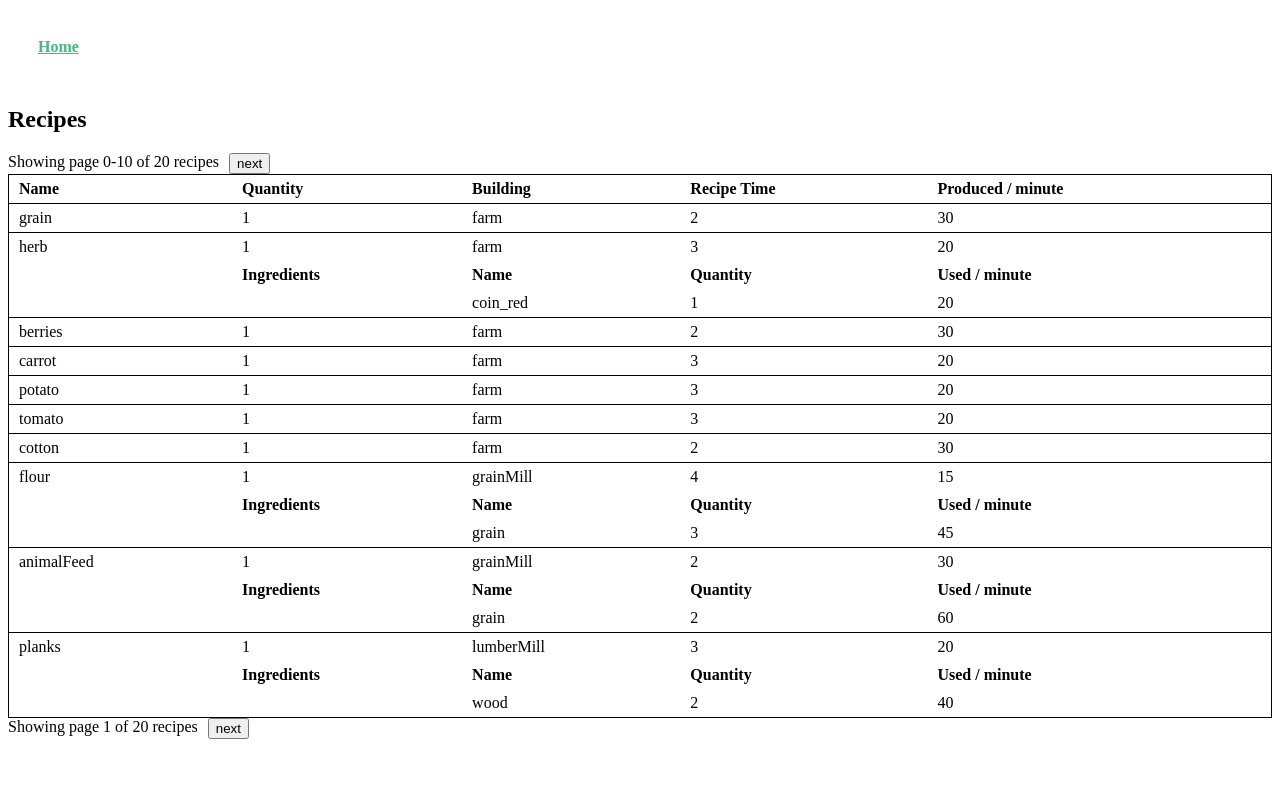
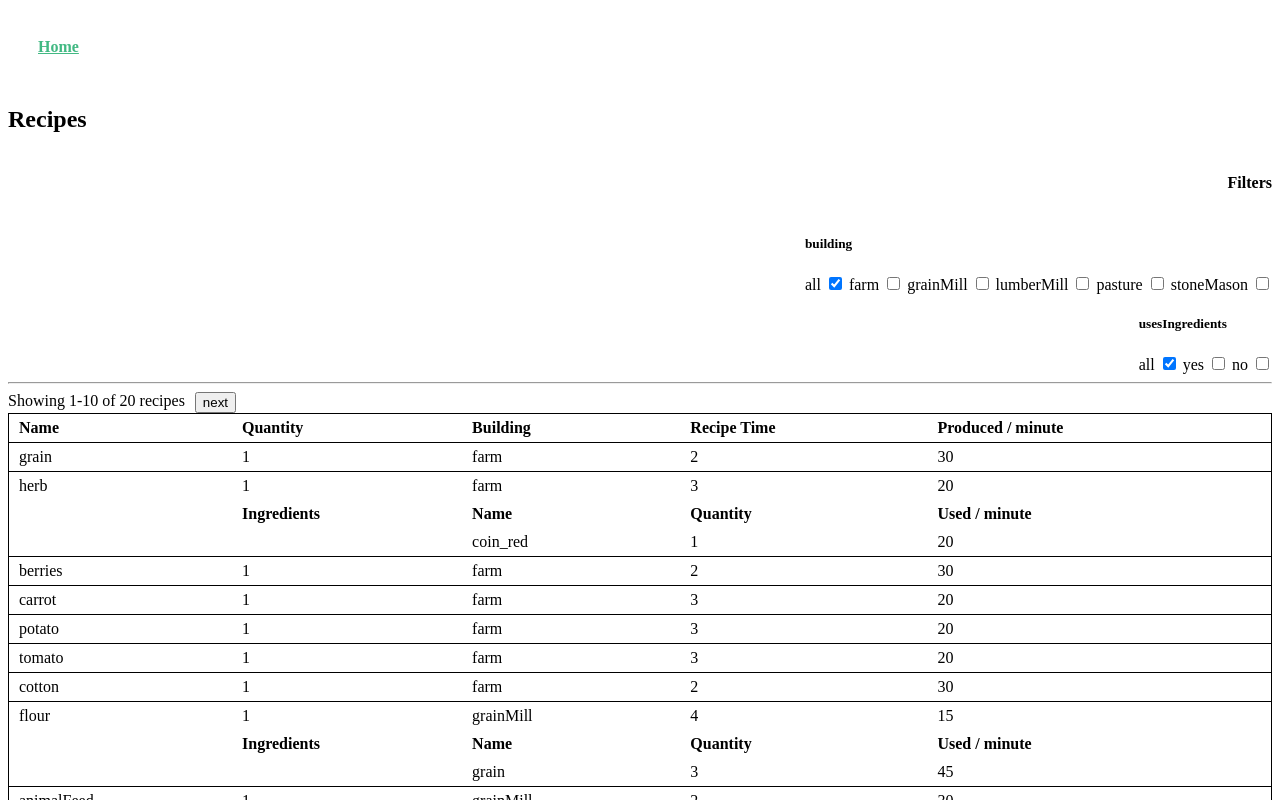
Before and after one commit to AlyxMoon/factory-town-production-calculator, a Vue app: page / in a window 1280 px wide. Shown: the top 800 px of the page. Built offline with nearby package versions, Linux system fonts and the light colour scheme.

Commit message:
add filtering for recipe list

```diff
--- /dev/null
+++ b/src/assets/data/filters.json
@@ -0,0 +1,15 @@
+{
+  "building": [
+    "all",
+    "farm",
+    "grainMill",
+    "lumberMill",
+    "pasture",
+    "stoneMason"
+  ],
+  "usesIngredients": [
+    "all",
+    "yes",
+    "no"
+  ]
+}
--- a/src/components/RecipeList.vue
+++ b/src/components/RecipeList.vue
@@ -1,10 +1,14 @@
 <template>
   <div class="recipe-list-component">
     <h2>Recipes</h2>
+
+    <recipe-list-filters></recipe-list-filters>
+
+    <hr />
     <div class="pagination-wrapper">
-      <span class="page-count">Showing page {{ page * 10 }}-{{ (page + 1) * 10 }} of {{ recipes.length }} recipes</span>
-      <button v-if="hasPrevPage" @click="page--">previous</button>
-      <button v-if="hasNextPage" @click="page++">next</button>
+      <span class="page-count">{{ currentRecipeListPageText }}</span>
+      <button v-if="hasPreviousRecipeListPage" @click="decrementRecipeListPage">previous</button>
+      <button v-if="hasNextRecipeListPage" @click="incrementRecipeListPage">next</button>
     </div>
     <table>
       <thead>
@@ -44,47 +48,47 @@
       </tbody>
     </table>
     <div class="pagination-wrapper">
-      <span class="page-count">Showing page {{ page + 1 }} of {{ recipes.length }} recipes</span>
-      <button v-if="hasPrevPage" @click="page--">previous</button>
-      <button v-if="hasNextPage" @click="page++">next</button>
+      <span class="page-count">{{ currentRecipeListPageText }}</span>
+      <button v-if="hasPreviousRecipeListPage" @click="decrementRecipeListPage">previous</button>
+      <button v-if="hasNextRecipeListPage" @click="incrementRecipeListPage">next</button>
     </div>
   </div>
 </template>
 
 <script>
-import { mapActions } from 'vuex'
+import { mapActions, mapGetters, mapState } from 'vuex'
 
+import RecipeListFilters from '@/components/RecipeListFilters'
 import RecipeListItem from '@/components/RecipeListItem'
 import RecipeListIngredientItem from '@/components/RecipeListIngredientItem'
 
 export default {
   name: 'RecipeList',
   components: {
+    RecipeListFilters,
     RecipeListItem,
     RecipeListIngredientItem,
   },
-  data () {
-    return {
-      recipes: [],
-      page: 0,
-    }
-  },
-  async mounted () {
-    this.recipes = await this.fetchRecipes()
+  mounted () {
+    this.fetchRecipes()
   },
   computed: {
-    hasPrevPage () {
-      return this.page > 0
-    },
-    hasNextPage () {
-      return (this.page + 1) * 10 < this.recipes.length
-    },
-    recipesOfPage () {
-      return this.recipes.slice(this.page * 10, (this.page + 1) * 10)
-    },
+    ...mapGetters([
+      'currentRecipeListPageText',
+      'hasPreviousRecipeListPage',
+      'hasNextRecipeListPage',
+      'recipesOfPage',
+    ]),
+    ...mapState({
+      page: ({ recipeListPage }) => recipeListPage,
+    }),
   },
   methods: {
-    ...mapActions(['fetchRecipes']),
+    ...mapActions([
+      'fetchRecipes',
+      'decrementRecipeListPage',
+      'incrementRecipeListPage',
+    ]),
   },
 }
 </script>
--- /dev/null
+++ b/src/components/RecipeListFilters.vue
@@ -0,0 +1,48 @@
+<template>
+  <div class="recipe-list-filters-component">
+    <h4>Filters</h4>
+    <div
+      v-for="(options, category) in availableFilters"
+      :key="'filter-' + category"
+    >
+      <h5>{{ category }}</h5>
+      <label
+        v-for="option in options"
+        :key="'option-' + option"
+        :for="option"
+      >
+        {{ option }}
+        <input
+          type="checkbox"
+          :name="option"
+          :checked="filters[category][option]"
+          @input="updateFilter({ category, option, value: $event.target.checked })" />
+      </label>
+    </div>
+  </div>
+</template>
+
+<script>
+import { mapActions, mapState } from 'vuex'
+
+export default {
+  name: 'RecipeListFilters',
+  computed: {
+    ...mapState({
+      availableFilters: ({ availableFilters }) => availableFilters,
+      filters: ({ filters }) => filters,
+    }),
+  },
+  methods: {
+    ...mapActions(['updateFilter']),
+  },
+}
+</script>
+
+<style lang="scss" scoped>
+.recipe-list-filters-component {
+  display: flex;
+  flex-direction: column;
+  align-items: flex-end;
+}
+</style>
--- a/src/main.js
+++ b/src/main.js
@@ -1,7 +1,7 @@
 import Vue from 'vue'
 import App from './App.vue'
 import router from './router'
-import store from './store'
+import store from '@/store'
 
 Vue.config.productionTip = false
 
--- a/src/store.js
+++ /dev/null
@@ -1,28 +0,0 @@
-import Vue from 'vue'
-import Vuex from 'vuex'
-
-Vue.use(Vuex)
-
-export default new Vuex.Store({
-  state: {
-
-  },
-  mutations: {
-
-  },
-  actions: {
-    fetchRecipes: (context) => {
-      return Promise.all([
-        import('@/assets/data/recipes/farm'),
-        import('@/assets/data/recipes/grainMill'),
-        import('@/assets/data/recipes/lumberMill'),
-        import('@/assets/data/recipes/pasture'),
-        import('@/assets/data/recipes/stoneMason'),
-      ]).then(recipes => {
-        return recipes.reduce((all, group) => {
-          return [...all, ...group.default]
-        }, [])
-      })
-    },
-  },
-})
--- /dev/null
+++ b/src/store/actions.js
@@ -0,0 +1,42 @@
+
+export const fetchRecipes = ({ commit }) => {
+  return Promise.all([
+    import('@/assets/data/recipes/farm'),
+    import('@/assets/data/recipes/grainMill'),
+    import('@/assets/data/recipes/lumberMill'),
+    import('@/assets/data/recipes/pasture'),
+    import('@/assets/data/recipes/stoneMason'),
+  ]).then(recipes => {
+    commit('SET_RECIPES', {
+      recipes: recipes.reduce((all, group) => {
+        return [...all, ...group.default]
+      }, []),
+    })
+  })
+}
+
+export const setRecipeListPage = ({ commit }, page) => {
+  commit('SET_RECIPE_LIST_PAGE', { page })
+}
+
+export const decrementRecipeListPage = ({ commit, state }, page) => {
+  commit('SET_RECIPE_LIST_PAGE', { page: state.recipeListPage - 1 })
+}
+
+export const incrementRecipeListPage = ({ commit, state }, page) => {
+  commit('SET_RECIPE_LIST_PAGE', { page: state.recipeListPage + 1 })
+}
+
+export const updateFilter = ({ commit, state }, { category, option, value }) => {
+  commit('UPDATE_FILTER', { category, option, value })
+  commit('SET_RECIPE_LIST_PAGE', { page: 0 })
+
+  if (option === 'all') {
+    for (const opt in state.filters[category]) {
+      if (opt === 'all') continue
+      commit('UPDATE_FILTER', { category, option: opt, value: false })
+    }
+  } else {
+    commit('UPDATE_FILTER', { category, option: 'all', value: false })
+  }
+}
--- /dev/null
+++ b/src/store/getters.js
@@ -0,0 +1,36 @@
+
+export const filteredRecipes = ({ filters, recipes }) => {
+  const { building, usesIngredients } = filters
+  return recipes.filter(recipe => {
+    let show = true
+
+    show = show && (building.all || building[recipe.building])
+    show = show && (
+      usesIngredients.all ||
+      (usesIngredients.yes && recipe.ingredients.length > 0) ||
+      (usesIngredients.no && recipe.ingredients.length === 0)
+    )
+
+    return show
+  })
+}
+
+export const recipesOfPage = ({ recipeListPage }, { filteredRecipes }) => {
+  return filteredRecipes.slice(recipeListPage * 10, (recipeListPage + 1) * 10)
+}
+
+export const currentRecipeListPageText = ({ recipeListPage }, { filteredRecipes }) => {
+  const start = recipeListPage * 10
+  const end = (recipeListPage + 1) * 10
+  const { length } = filteredRecipes
+
+  return `Showing ${ start + 1 }-${ Math.min(end, length) } of ${ length } recipes`
+}
+
+export const hasPreviousRecipeListPage = ({ recipeListPage }) => {
+  return recipeListPage > 0
+}
+
+export const hasNextRecipeListPage = ({ recipeListPage }, { filteredRecipes }) => {
+  return (recipeListPage + 1) * 10 < filteredRecipes.length
+}
--- /dev/null
+++ b/src/store/index.js
@@ -0,0 +1,31 @@
+import Vue from 'vue'
+import Vuex from 'vuex'
+
+import availableFilters from '@/assets/data/filters'
+
+import * as actions from '@/store/actions'
+import * as getters from '@/store/getters'
+import * as mutations from '@/store/mutations'
+
+Vue.use(Vuex)
+
+const state = {
+  filters: {
+    building: {
+      all: true,
+    },
+    usesIngredients: {
+      all: true,
+    },
+  },
+  recipes: [],
+  recipeListPage: 0,
+  availableFilters,
+}
+
+export default new Vuex.Store({
+  actions,
+  getters,
+  mutations,
+  state,
+})
--- /dev/null
+++ b/src/store/mutations.js
@@ -0,0 +1,17 @@
+
+export const SET_RECIPES = (state, { recipes = [] } = {}) => {
+  state.recipes = recipes
+}
+
+export const SET_RECIPE_LIST_PAGE = (state, { page }) => {
+  state.recipeListPage = page
+}
+
+export const UPDATE_FILTER = (state, { category, option, value }) => {
+  if (!state.filters[category]) state.filters[category] = {}
+
+  state.filters[category] = {
+    ...state.filters[category],
+    [option]: value,
+  }
+}
```
Also changed, not shown: .eslintrc.js.
